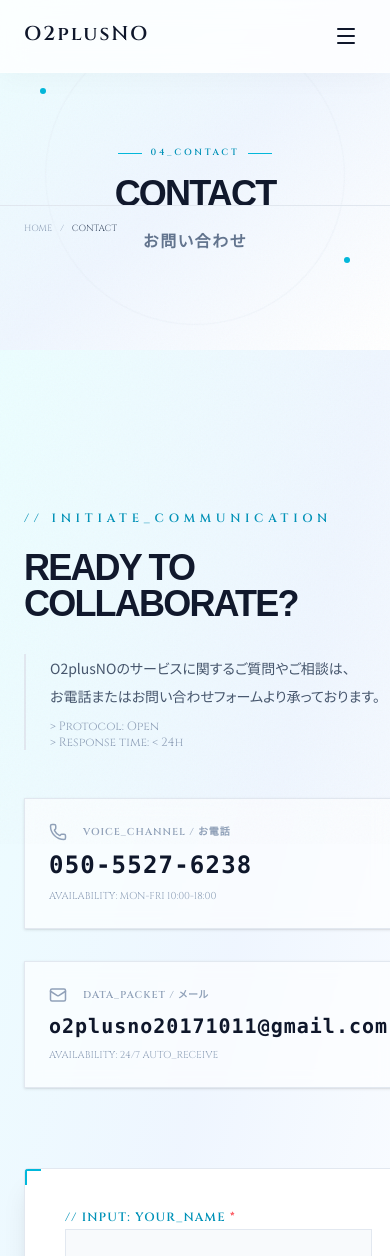
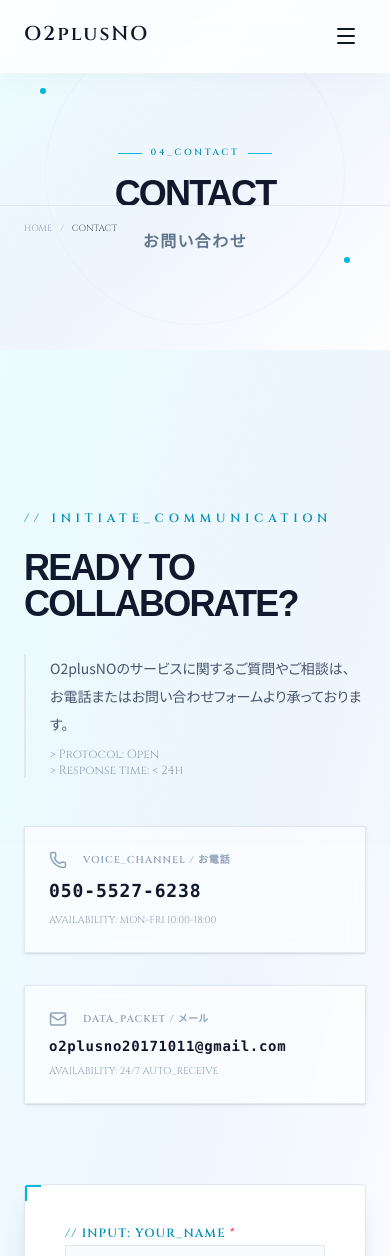
Before and after one commit to kawabata1111/O2plusNO, a Next.js app: page /contact in a window 390 px wide. Shown: the top 1256 px of the page. Built offline with nearby package versions, Linux system fonts and the light colour scheme.

Commit message:
Fix contact email overflow on mobile by adjusting font size and adding break-all

```diff
--- a/app/contact/page.tsx
+++ b/app/contact/page.tsx
@@ -51,7 +51,7 @@ export default function ContactPage() {
                                         <Phone size={18} />
                                         <span className="text-[10px] font-cinzel tracking-widest font-bold">VOICE_CHANNEL / お電話</span>
                                     </div>
-                                    <p className="text-2xl font-bold tracking-wider font-mono text-slate-900">050-5527-6238</p>
+                                    <p className="text-lg md:text-2xl font-bold tracking-wider font-mono text-slate-900">050-5527-6238</p>
                                     <p className="text-[10px] text-slate-400 mt-2 font-cinzel">AVAILABILITY: MON-FRI 10:00-18:00</p>
                                 </div>
 
@@ -60,7 +60,7 @@ export default function ContactPage() {
                                         <Mail size={18} />
                                         <span className="text-[10px] font-cinzel tracking-widest font-bold">DATA_PACKET / メール</span>
                                     </div>
-                                    <p className="text-xl font-bold tracking-wider font-mono text-slate-900">o2plusno20171011@gmail.com</p>
+                                    <p className="text-sm sm:text-base md:text-xl font-bold tracking-wider font-mono text-slate-900 break-all">o2plusno20171011@gmail.com</p>
                                     <p className="text-[10px] text-slate-400 mt-2 font-cinzel">AVAILABILITY: 24/7 AUTO_RECEIVE</p>
                                 </div>
                             </div>
--- a/components/ui/Contact.tsx
+++ b/components/ui/Contact.tsx
@@ -63,7 +63,7 @@ export default function Contact() {
                                     <Phone size={16} />
                                     <span className="text-[10px] font-cinzel tracking-widest font-bold">VOICE_COMM / お電話</span>
                                 </div>
-                                <p className="text-xl font-bold tracking-wider font-mono text-slate-800">050-5527-6238</p>
+                                <p className="text-lg md:text-xl font-bold tracking-wider font-mono text-slate-800">050-5527-6238</p>
                             </div>
 
                             <div className="group cursor-pointer">
@@ -71,7 +71,7 @@ export default function Contact() {
                                     <Mail size={16} />
                                     <span className="text-[10px] font-cinzel tracking-widest font-bold">DATA_PACKET / メール</span>
                                 </div>
-                                <p className="text-lg font-bold tracking-wider font-mono text-slate-800">o2plusno20171011@gmail.com</p>
+                                <p className="text-sm sm:text-base md:text-lg font-bold tracking-wider font-mono text-slate-800 break-all">o2plusno20171011@gmail.com</p>
                             </div>
                         </div>
 
```
